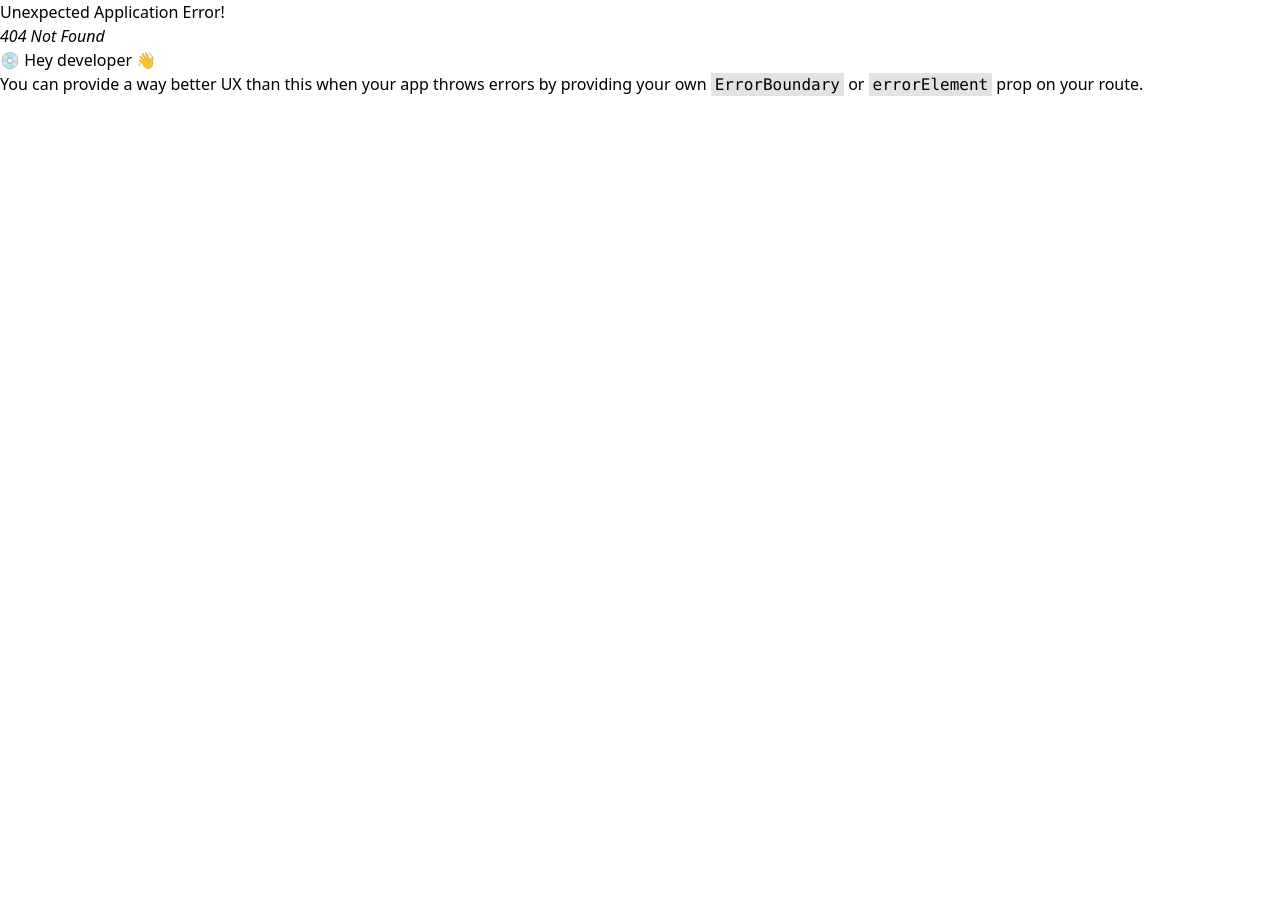
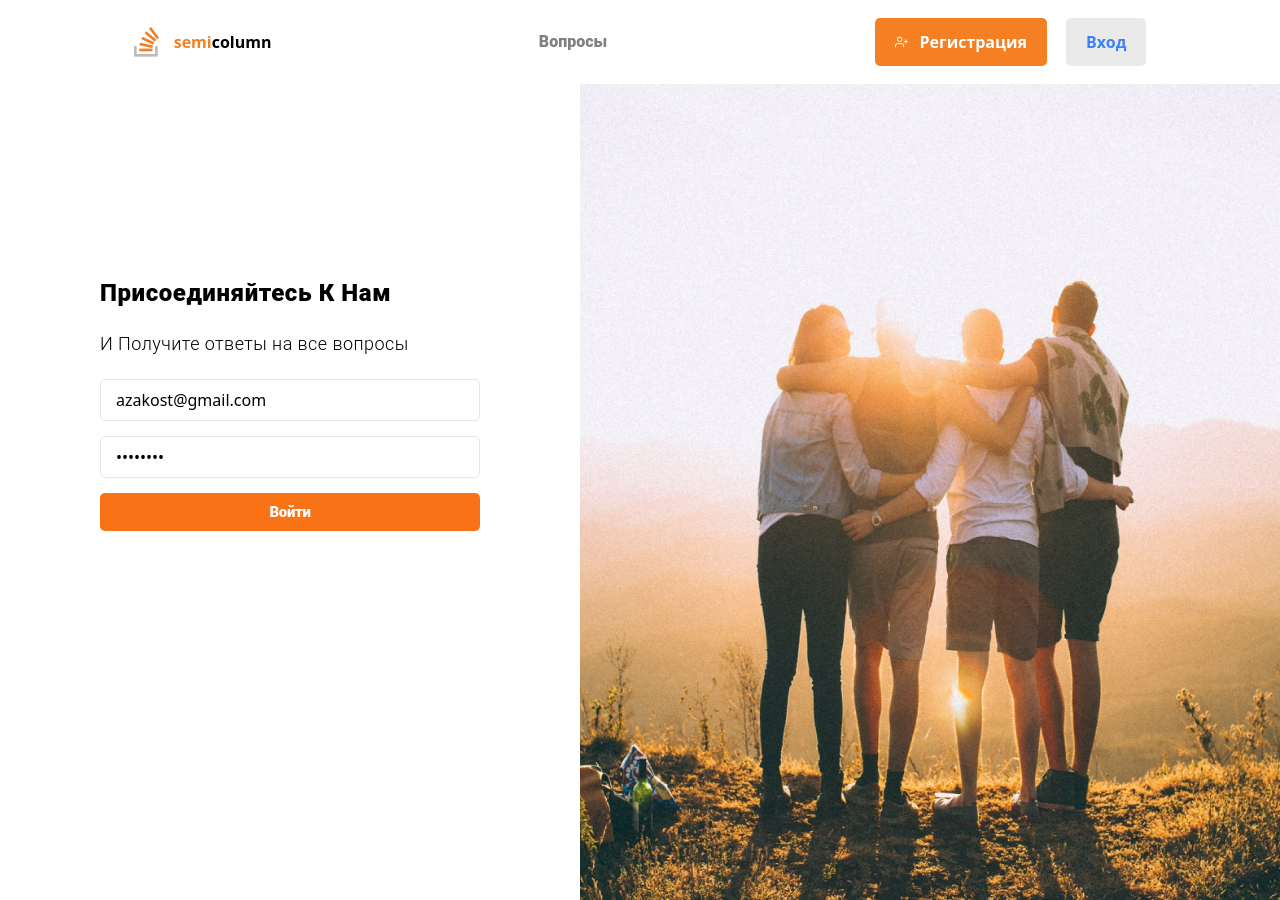
Before and after one commit to cofeek-codes/year3half2, a React (Vite) app in the folder kp/project/: page /auth/login in a window 1280 px wide. Before the commit this address had no page. Before the commit the page ends 800 px from the top, so only its background shows below. Built offline with nearby package versions, Linux system fonts and the light colour scheme.

Commit message:
auth pages

```diff
--- /dev/null
+++ b/kp/project/src/components/Auth/AuthFromTitle.tsx
@@ -0,0 +1,8 @@
+const AuthFromTitle = () => {
+   return <>
+      <div className="text-black text-2xl font-black font-['Roboto'] capitalize tracking-wide">Присоединяйтесь К Нам</div>
+      <div className="w-[380px] text-black text-lg font-light font-['Roboto'] leading-[30px] tracking-wide">И Получите ответы на все вопросы</div>
+   </>
+}
+
+export default AuthFromTitle
--- /dev/null
+++ b/kp/project/src/components/Auth/LoginForm.tsx
@@ -0,0 +1,17 @@
+import AuthFromTitle from "./AuthFromTitle"
+
+const LoginForm = () => {
+   return <div className="w-[580px] h-[785px] px-[100px] py-[193px] flex-col justify-start items-start gap-5 inline-flex">
+      <AuthFromTitle />
+      <form className="flex-col justify-start items-start gap-[15px] flex">
+         <input className="border h-[42px] pl-[15px] w-[380px] rounded-[5px] border-solid border-[#eaeaea];" defaultValue={'azakost@gmail.com'} placeholder="Email" type="email" />
+         <input className="border h-[42px] pl-[15px] w-[380px] rounded-[5px] border-solid border-[#eaeaea];" defaultValue={'password'} placeholder="Password" type="password" />
+         <div className="w-[380px] h-[38px] relative bg-orange-500 rounded-[5px] flex items-center justify-center">
+            <div className="text-white text-[15px] font-black font-['Roboto'] tracking-tight">Войти</div>
+         </div>
+      </form >
+   </div>
+
+}
+
+export default LoginForm
--- /dev/null
+++ b/kp/project/src/components/Auth/RegisterForm.tsx
@@ -0,0 +1,19 @@
+import AuthFromTitle from "./AuthFromTitle"
+
+const RegisterForm = () => {
+   return <div className="w-[580px] h-[785px] px-[100px] py-[193px] flex-col justify-start items-start gap-5 inline-flex">
+      <AuthFromTitle />
+      <form className="flex-col justify-start items-start gap-[15px] flex">
+         <input className="border h-[42px] pl-[15px] w-[380px] rounded-[5px] border-solid border-[#eaeaea];" defaultValue={'azakost'} placeholder="Username" type="text" />
+         <input className="border h-[42px] pl-[15px] w-[380px] rounded-[5px] border-solid border-[#eaeaea];" defaultValue={'azakost@gmail.com'} placeholder="Email" type="email" />
+         <input className="border h-[42px] pl-[15px] w-[380px] rounded-[5px] border-solid border-[#eaeaea];" defaultValue={'password'} placeholder="Password" type="password" />
+         <input className="border h-[42px] pl-[15px] w-[380px] rounded-[5px] border-solid border-[#eaeaea];" defaultValue={'password'} placeholder="Repeat Password" type="password" />
+         <div className="w-[380px] h-[38px] relative bg-orange-500 rounded-[5px] flex items-center justify-center">
+            <div className="text-white text-[15px] font-black font-['Roboto'] tracking-tight">Зарегистрироваться</div>
+         </div>
+      </form >
+   </div>
+
+}
+
+export default RegisterForm
--- a/kp/project/src/index.scss
+++ b/kp/project/src/index.scss
@@ -68,15 +68,18 @@ $blue: #3b82f6;
 
 //main
 
-.main__wrapper {
+.main__wrapper, .auth__wrapper {
 	display: flex;
 	justify-content: center;
 	align-items: center;
 	flex-direction: column;
 }
+.auth__wrapper {
+	flex-direction: row;
 
-.inner__wrapper {
-
+}
+.auth__wrapper .inner__wrapper {
+   display:flex;
 }
 
 //main
--- /dev/null
+++ b/kp/project/src/layouts/AuthLayout.tsx
@@ -0,0 +1,17 @@
+import { ReactNode } from "react";
+import Header from "../components/Header/Header";
+
+const AuthLayout = ({ children }: { children: ReactNode }) => {
+   return (
+      <>
+         <Header />
+         <main className="auth__wrapper">
+            <div className="inner__wrapper">
+               {children}
+            </div>
+         </main>
+      </>
+   );
+};
+
+export default AuthLayout;
--- /dev/null
+++ b/kp/project/src/pages/LoginPage.tsx
@@ -0,0 +1,15 @@
+import AuthFromTitle from "../components/Auth/AuthFromTitle"
+import LoginForm from '../components/Auth/LoginForm'
+import AuthLayout from "../layouts/AuthLayout"
+import { images } from "../utils/imageLoader"
+
+const LoginPage = () => {
+   return <AuthLayout>
+      <LoginForm />
+      <div>
+         <img className="w-[860px] h-[816px] relative" src={images.AuthImg} />
+      </div>
+   </AuthLayout>
+}
+
+export default LoginPage
--- /dev/null
+++ b/kp/project/src/pages/RegisterPage.tsx
@@ -0,0 +1,15 @@
+import AuthFromTitle from "../components/Auth/AuthFromTitle"
+import RegisterForm from "../components/Auth/LoginForm"
+import AuthLayout from "../layouts/AuthLayout"
+import { images } from "../utils/imageLoader"
+
+const RegisterPage = () => {
+   return <AuthLayout>
+      <RegisterForm />
+      <div>
+         <img className="w-[860px] h-[816px] relative" src={images.AuthImg} />
+      </div>
+   </AuthLayout>
+}
+
+export default RegisterPage
--- a/kp/project/src/utils/imageLoader.ts
+++ b/kp/project/src/utils/imageLoader.ts
@@ -9,7 +9,7 @@ import hotIcon from '/src/assets/hot.svg'
 import closedIcon from '/src/assets/check-circle.svg'
 import onTopIcon from '/src/assets/arrow-up-right.svg'
 import newIcon from '/src/assets/clock.svg'
-
+import AuthImg from '/src/assets/authImg.png'
 
 export const images = {
    Avatar1,
@@ -21,5 +21,7 @@ export const images = {
    newIcon,
    hotIcon,
    closedIcon,
-   onTopIcon
+   onTopIcon,
+   AuthImg,
+
 }
```
Also changed, not shown: kp/project/src/main.tsx (+10 -0 lines), kp/project/src/assets/authImg.png (added).
